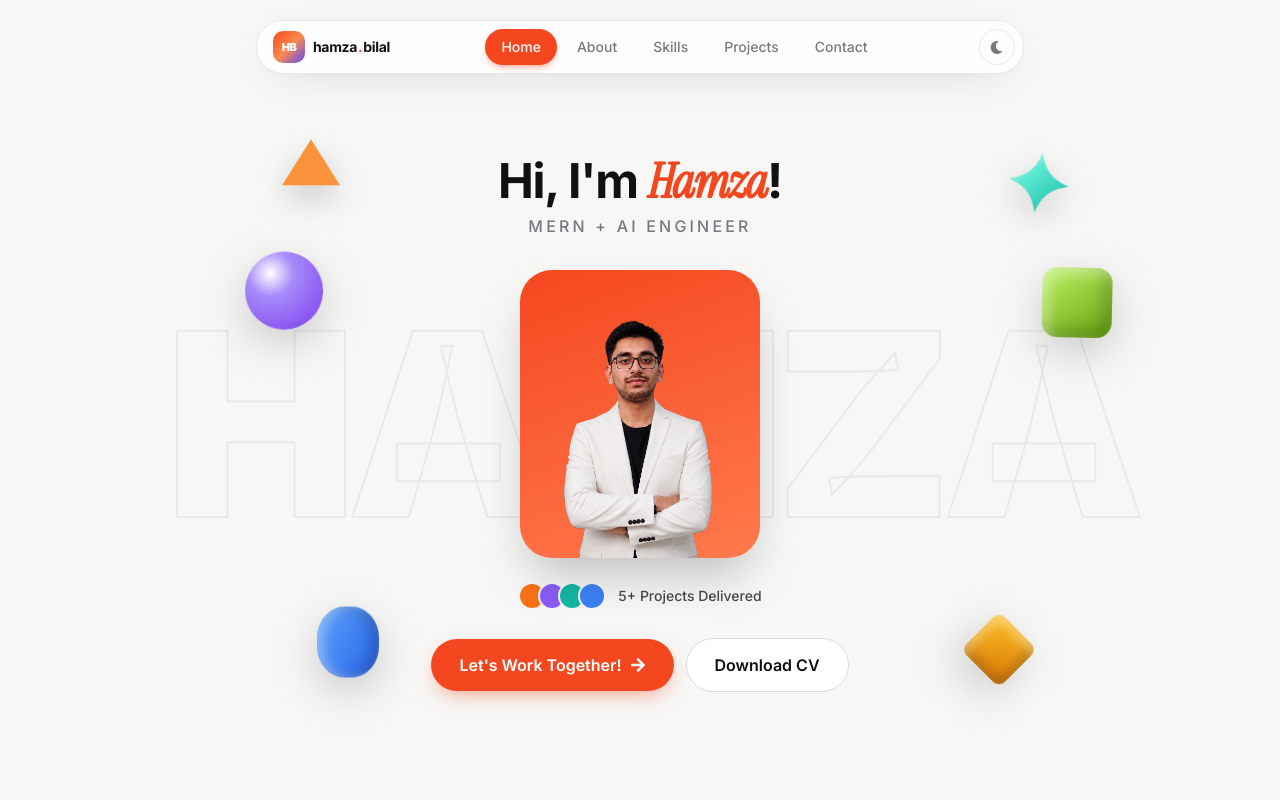
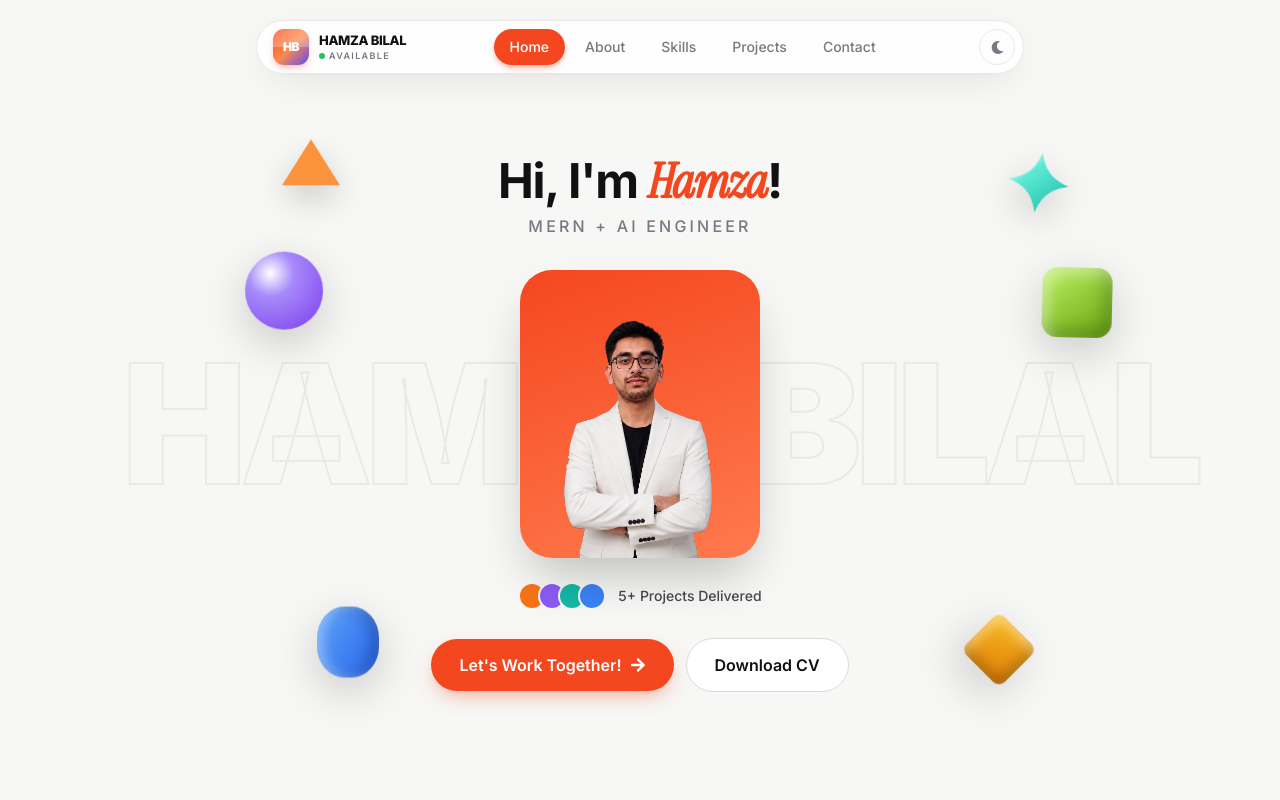
Before and after one commit to hamzabilal000/my-portfolio, a React (Vite) app in the folder client/: page / in a window 1280 px wide. Shown: the top 800 px of the page. Built offline with nearby package versions, Linux system fonts and the light colour scheme.

Commit message:
fix: split hero name around photo, redesign nav logo lockup, link OpsSphere repo
- Split ghost name into HAMZA | BILAL flanking the photo so no letters hide
- Redesign navbar logo: glossy monogram + stacked name with live status
- Add OpsSphere GitHub repo link

```diff
--- a/client/src/components/Hero.jsx
+++ b/client/src/components/Hero.jsx
@@ -32,11 +32,12 @@ function Hero() {
                 onMouseLeave={resetMouse}
                 className="relative z-10 w-full max-w-4xl mx-auto px-4 sm:px-6"
             >
-                {/* Big ghost background name — parallax layer, drifts on its own too */}
-                <div data-depth="0.5" className="absolute inset-0 flex items-center justify-center pointer-events-none select-none transition-transform duration-300 ease-out" style={{ zIndex: 0 }}>
-                    <h2 className="ghost-text animate-name-drift text-[26vw] sm:text-[22vw] lg:text-[20vw] leading-none whitespace-nowrap">
-                        HAMZA
-                    </h2>
+                {/* Big ghost background name — split so the photo sits between two readable words */}
+                <div className="absolute inset-0 flex items-center pointer-events-none select-none" style={{ zIndex: 0 }}>
+                    <div data-depth="0.5" className="flex items-center justify-between w-full -mx-[6vw] transition-transform duration-300 ease-out">
+                        <span className="ghost-text animate-name-drift text-[15vw] sm:text-[14vw] lg:text-[13vw] leading-none">HAMZA</span>
+                        <span className="ghost-text animate-name-drift text-[15vw] sm:text-[14vw] lg:text-[13vw] leading-none">BILAL</span>
+                    </div>
                 </div>
 
                 {/* Floating shapes with parallax depth */}
--- a/client/src/components/Navbar.jsx
+++ b/client/src/components/Navbar.jsx
@@ -48,14 +48,20 @@ function Navbar() {
                 <div className="soft-card rounded-full flex items-center justify-between gap-2 pl-4 pr-2 py-2 backdrop-blur-xl"
                     style={{ background: 'rgb(var(--bg-card) / 0.85)' }}>
 
-                    {/* Logo — creative monogram + handle wordmark */}
-                    <button onClick={() => scrollTo('home')} className="flex items-center gap-2 group flex-shrink-0">
-                        <span className="relative w-8 h-8 rounded-[10px] flex items-center justify-center overflow-hidden group-hover:rotate-6 transition-transform duration-300"
+                    {/* Logo — designed monogram lockup with live status */}
+                    <button onClick={() => scrollTo('home')} className="flex items-center gap-2.5 group flex-shrink-0">
+                        <span className="relative w-9 h-9 rounded-[11px] flex items-center justify-center overflow-hidden shadow-md shadow-accent/25 group-hover:rotate-6 transition-transform duration-300"
                             style={{ background: 'linear-gradient(135deg, #f5471f 0%, #ff8a4d 50%, #5b4bf5 100%)' }}>
-                            <span className="text-white font-black text-[11px] tracking-tighter">HB</span>
+                            {/* glossy shine */}
+                            <span className="absolute inset-x-0 top-0 h-1/2 bg-white/25" />
+                            <span className="relative text-white font-black text-[12px] tracking-tighter">HB</span>
                         </span>
-                        <span className="hidden sm:flex items-baseline font-bold text-sm tracking-tight text-foreground">
-                            hamza<span className="text-accent mx-[1px]">.</span>bilal
+                        <span className="hidden sm:flex flex-col leading-none">
+                            <span className="font-extrabold text-[13px] tracking-tight text-foreground">HAMZA BILAL</span>
+                            <span className="flex items-center gap-1 mt-1">
+                                <span className="w-1.5 h-1.5 rounded-full bg-green-500 animate-pulse" />
+                                <span className="text-[9px] font-semibold uppercase tracking-[0.15em] text-muted-fg">Available</span>
+                            </span>
                         </span>
                     </button>
 
--- a/client/src/components/Projects.jsx
+++ b/client/src/components/Projects.jsx
@@ -18,8 +18,8 @@ function Projects() {
                 { name: 'MongoDB', icon: <SiMongodb /> },
                 { name: 'Socket.IO', icon: <SiSocketdotio /> },
             ],
-            github: null,
-            githubPrivate: true,
+            github: 'https://github.com/hamzabilal000/opssphere',
+            githubPrivate: false,
             live: null,
         },
         {
```
